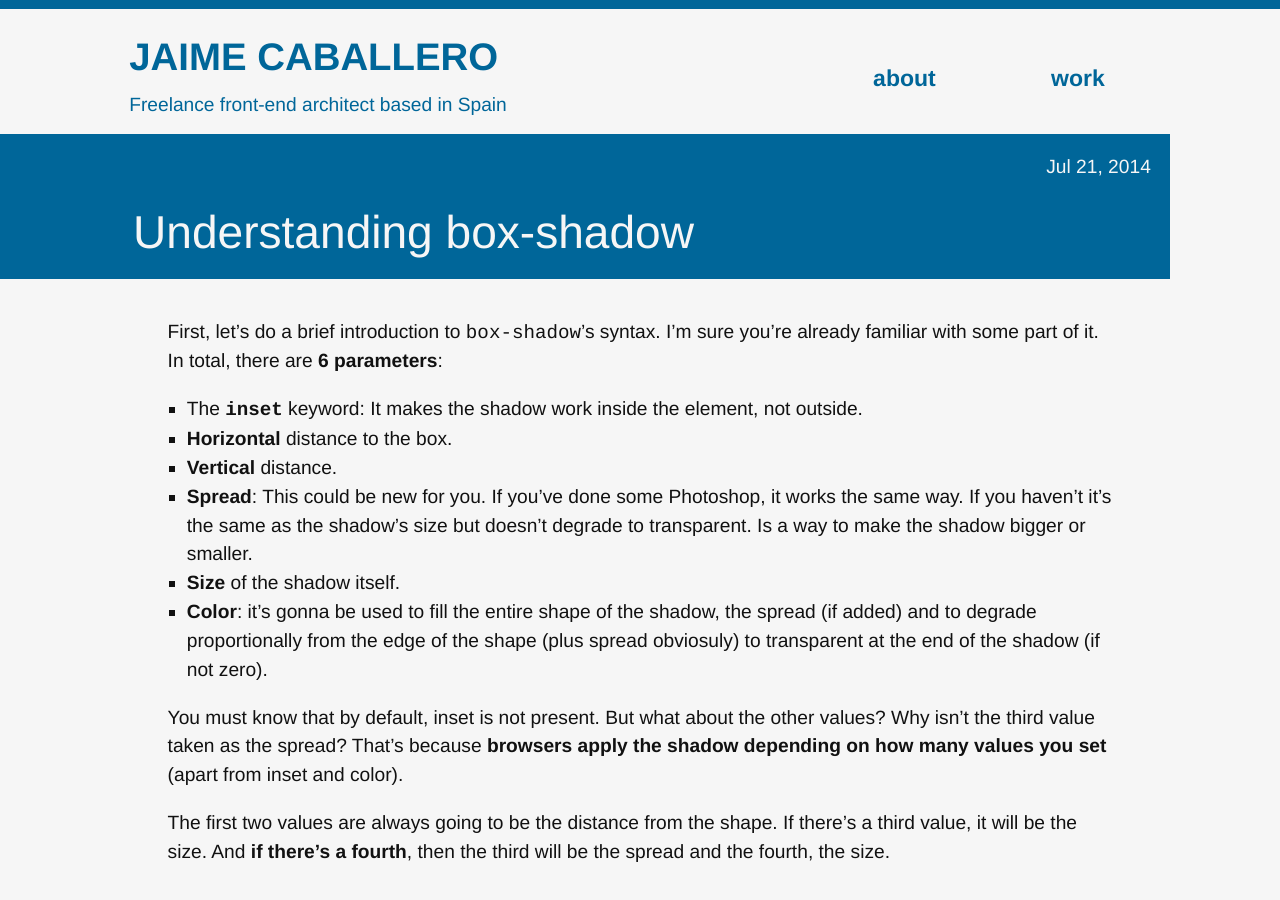
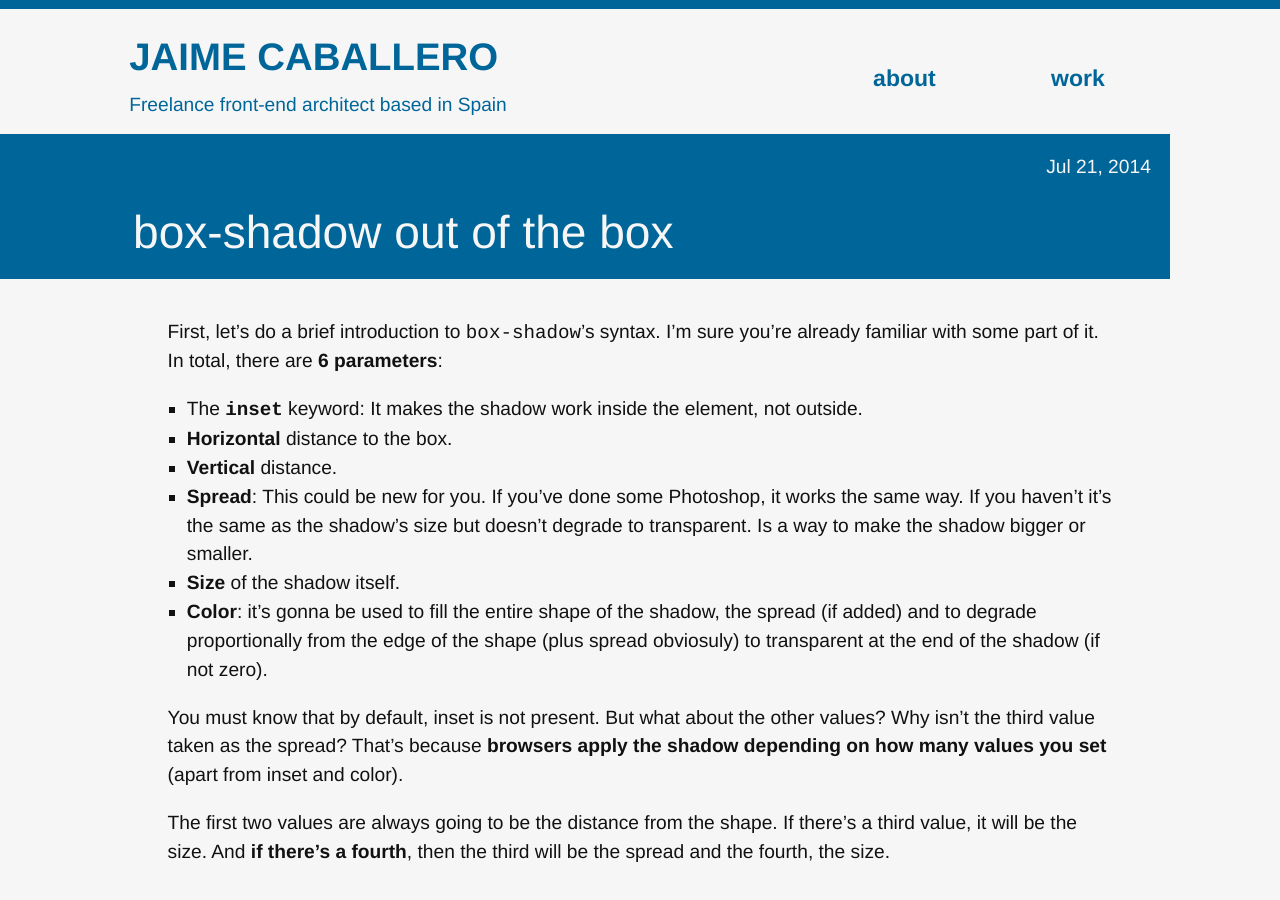
Before and after one commit to jaicab/jaicab.github.io, a Jekyll site: the page built from _posts/2014-07-21-box-shadow-out-of-the-box.md, in a window 1280 px wide and 900 px high. Built offline with Jekyll 4.4.1, drawn with Linux system fonts in a browser that asks for light colours.

Commit message:
Article: box-shadow out of the box

```diff
--- a/_posts/2014-07-21-understanding-box-shadow.md
+++ b/_posts/2014-07-21-box-shadow-out-of-the-box.md
@@ -1,6 +1,6 @@
 ---
 layout: post
-title: Understanding box-shadow
+title: box-shadow out of the box
 ---
 
 First, let's do a brief introduction to `box-shadow`'s syntax. I'm sure you're already familiar with some part of it.
```
